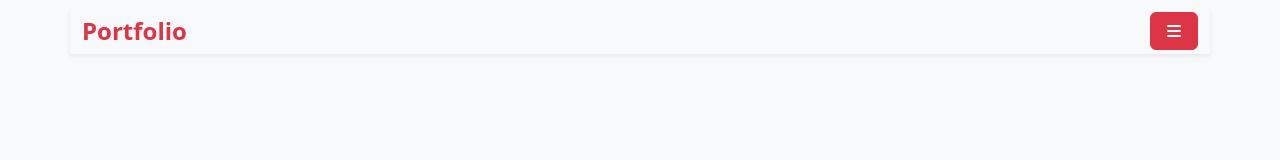
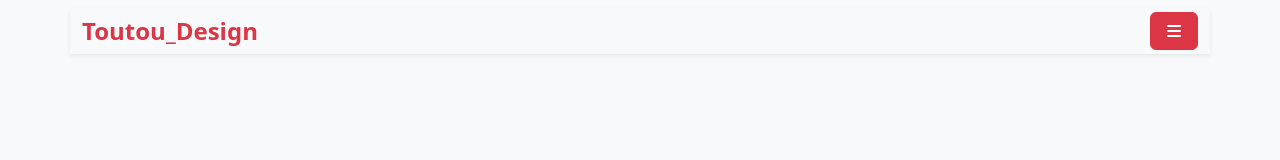
Before and after one commit to Toutou-Cisse/Portfolio, a plain HTML site: page index.html in a window 1280 px wide. Shown: the top 160 px of the page. Drawn offline with Linux system fonts and the light colour scheme.

Commit message:
Update index.html

```diff
--- a/index.html
+++ b/index.html
@@ -12,7 +12,7 @@
     <!-- As a link -->
 <nav class="navbar fixed-top bg-body-tertiary">
     <div class="container-lg shadow-sm">
-      <a class="navbar-brand text-danger fw-bold fs-4" href="#">Portfolio</a>
+      <a class="navbar-brand text-danger fw-bold fs-4" href="#">Toutou_Design</a>
       <div class="dropdown">
             <button class="btn btn-secondary btn-danger px-3" type="button" data-bs-toggle="dropdown" aria-expanded="false">
             <i class="fas fa-bars"></i>
```
